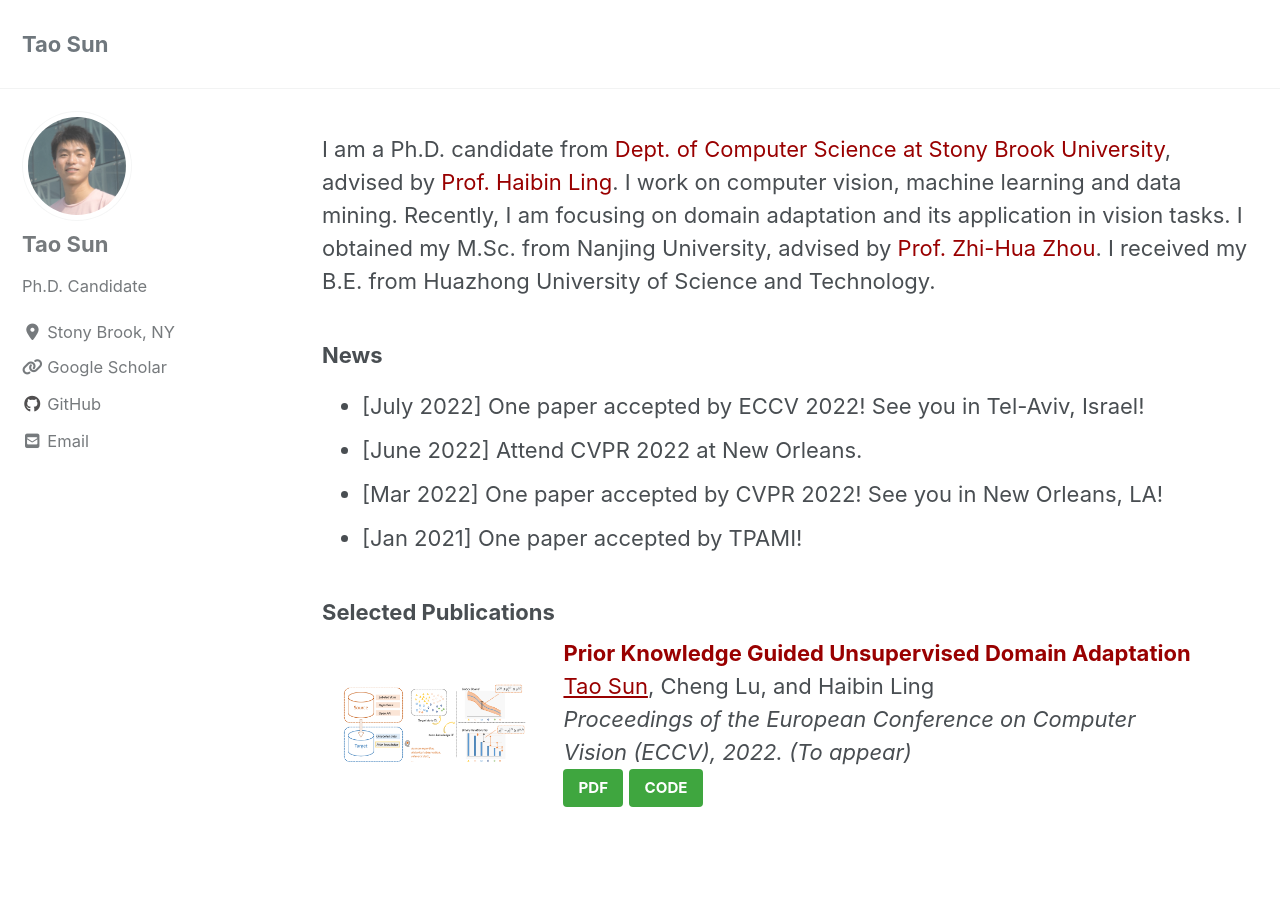
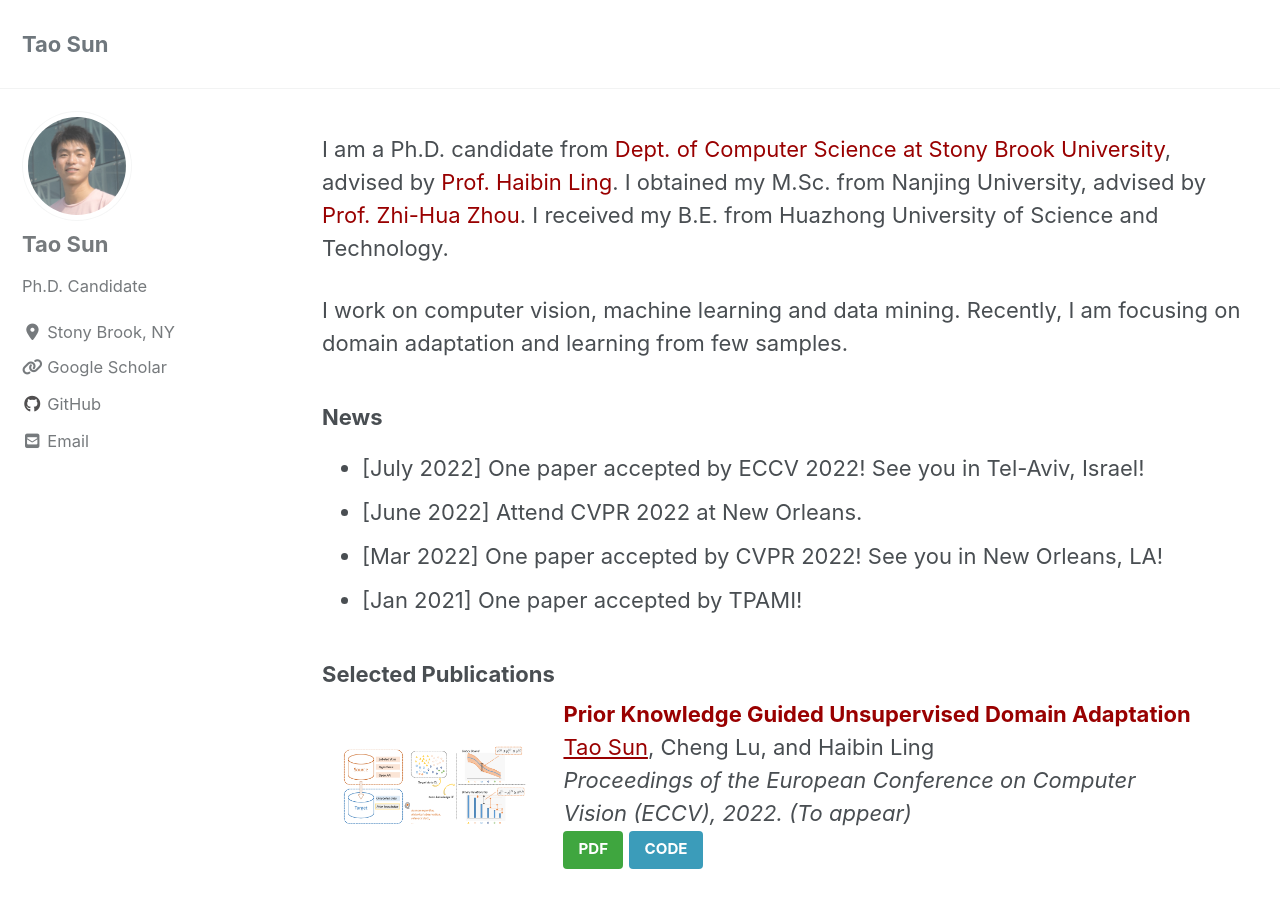
Before and after one commit to tsun/tsun.github.io, a Jekyll site: the page built from _pages/home.md, in a window 1280 px wide and 900 px high. Built offline with Jekyll 4.4.1, drawn with Linux system fonts in a browser that asks for light colours; cached includes are drawn as plain includes; nearby versions of some CDN libraries; some of the changed lines change nothing that is shown.

Commit message:
update home

```diff
--- a/_pages/home.md
+++ b/_pages/home.md
@@ -8,7 +8,9 @@ classes: wide
 <style>a{ TEXT-DECORATION:none; color: #990000;}a:hover{TEXT-DECORATION:underline ; color: #990000;}</style>
 
 
-I am a Ph.D. candidate from <a href="https://www.cs.stonybrook.edu/" target="_blank" rel="nofollow" style="color:#990000;">Dept. of Computer Science at Stony Brook University</a>, advised by <a href="https://www3.cs.stonybrook.edu/~hling/" target="_blank" rel="nofollow" style="color:#990000;">Prof. Haibin Ling</a>. I work on computer vision, machine learning and data mining. Recently, I am focusing on domain adaptation and its application in vision tasks. I obtained my M.Sc. from Nanjing University, advised by <a href="https://cs.nju.edu.cn/zhouzh/" target="_blank" rel="nofollow" style="color:#990000;">Prof. Zhi-Hua Zhou</a>. I received my B.E. from Huazhong University of Science and Technology.
+I am a Ph.D. candidate from <a href="https://www.cs.stonybrook.edu/" target="_blank" rel="nofollow" style="color:#990000;">Dept. of Computer Science at Stony Brook University</a>, advised by <a href="https://www3.cs.stonybrook.edu/~hling/" target="_blank" rel="nofollow" style="color:#990000;">Prof. Haibin Ling</a>. I obtained my M.Sc. from Nanjing University, advised by <a href="https://cs.nju.edu.cn/zhouzh/" target="_blank" rel="nofollow" style="color:#990000;">Prof. Zhi-Hua Zhou</a>. I received my B.E. from Huazhong University of Science and Technology.
+
+I work on computer vision, machine learning and data mining. Recently, I am focusing on domain adaptation and learning from few samples.
 
 
 ### News
@@ -31,7 +33,7 @@ I am a Ph.D. candidate from <a href="https://www.cs.stonybrook.edu/" target="_bl
        <em>Proceedings of the European Conference on Computer Vision (ECCV), 2022. (To appear)</em>
  <br>
        <a class="btn btn--success btn--small" href="">PDF</a>
-       <a class="btn btn--success btn--small" href="">CODE</a>
+       <a class="btn btn--info btn--small" href="">CODE</a>
      </div>
    </div>
  </div>
@@ -48,7 +50,7 @@ I am a Ph.D. candidate from <a href="https://www.cs.stonybrook.edu/" target="_bl
        <em>Proceedings of the IEEE/CVF Conference on Computer Vision and Pattern Recognition (CVPR), 2022.</em>
  <br>
        <a class="btn btn--success btn--small" href="https://arxiv.org/abs/2204.07683">PDF</a>
-       <a class="btn btn--success btn--small" href="https://github.com/tsun/SSRT">CODE</a>
+       <a class="btn btn--info btn--small" href="https://github.com/tsun/SSRT">CODE</a>
      </div>
    </div>
  </div>
@@ -65,7 +67,7 @@ I am a Ph.D. candidate from <a href="https://www.cs.stonybrook.edu/" target="_bl
        <em>IEEE Transactions on Pattern Analysis and Machine Intelligence, 44(6):2953-2967, 2022.</em>
  <br>
        <a class="btn btn--success btn--small" href="https://arxiv.org/abs/2008.00965">PDF</a>
-       <a class="btn btn--success btn--small" href="https://github.com/BingyaoHuang/CompenNeSt-plusplus">CODE</a>
+       <a class="btn btn--info btn--small" href="https://github.com/BingyaoHuang/CompenNeSt-plusplus">CODE</a>
      </div>
    </div>
  </div>
```
